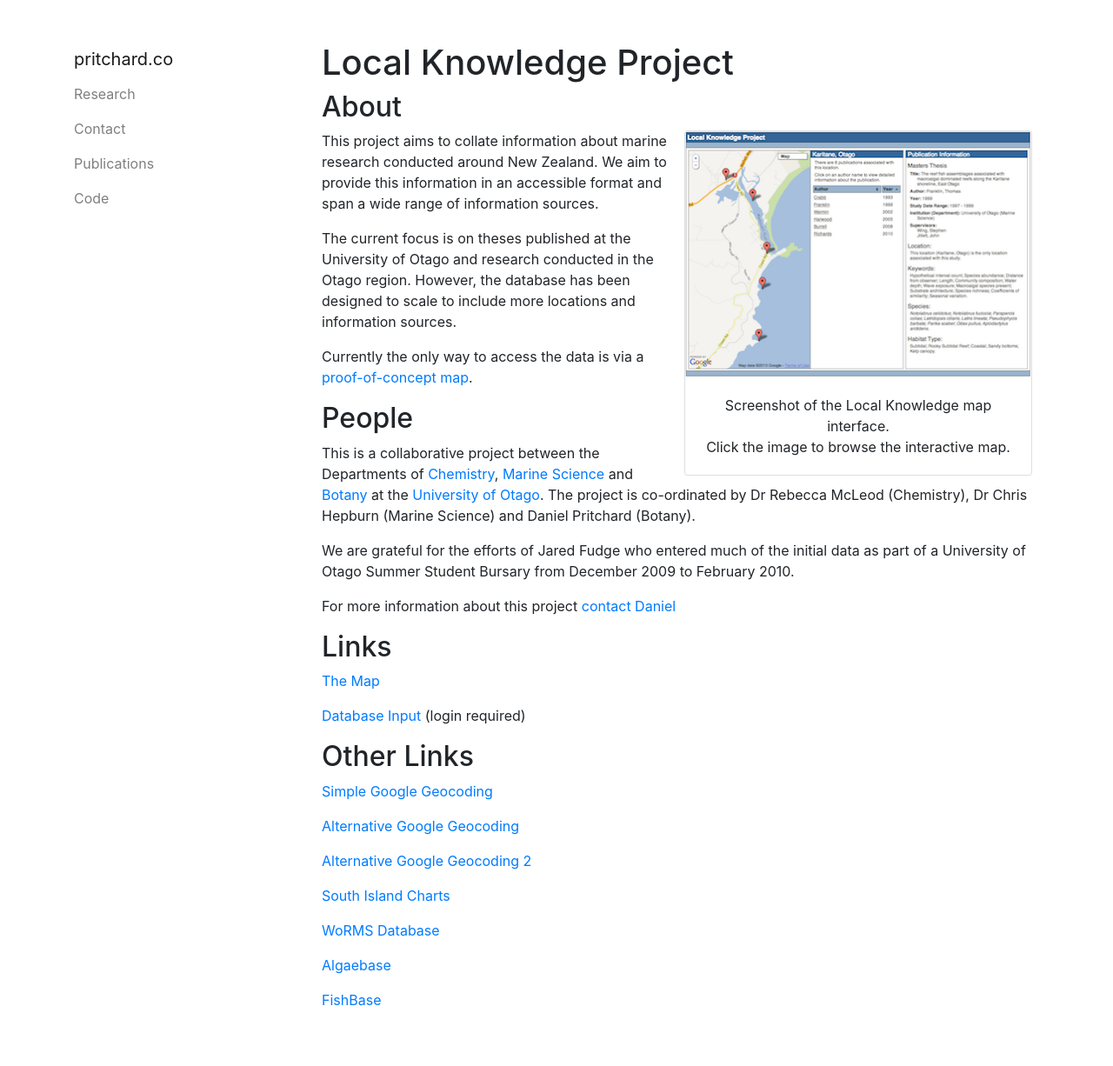
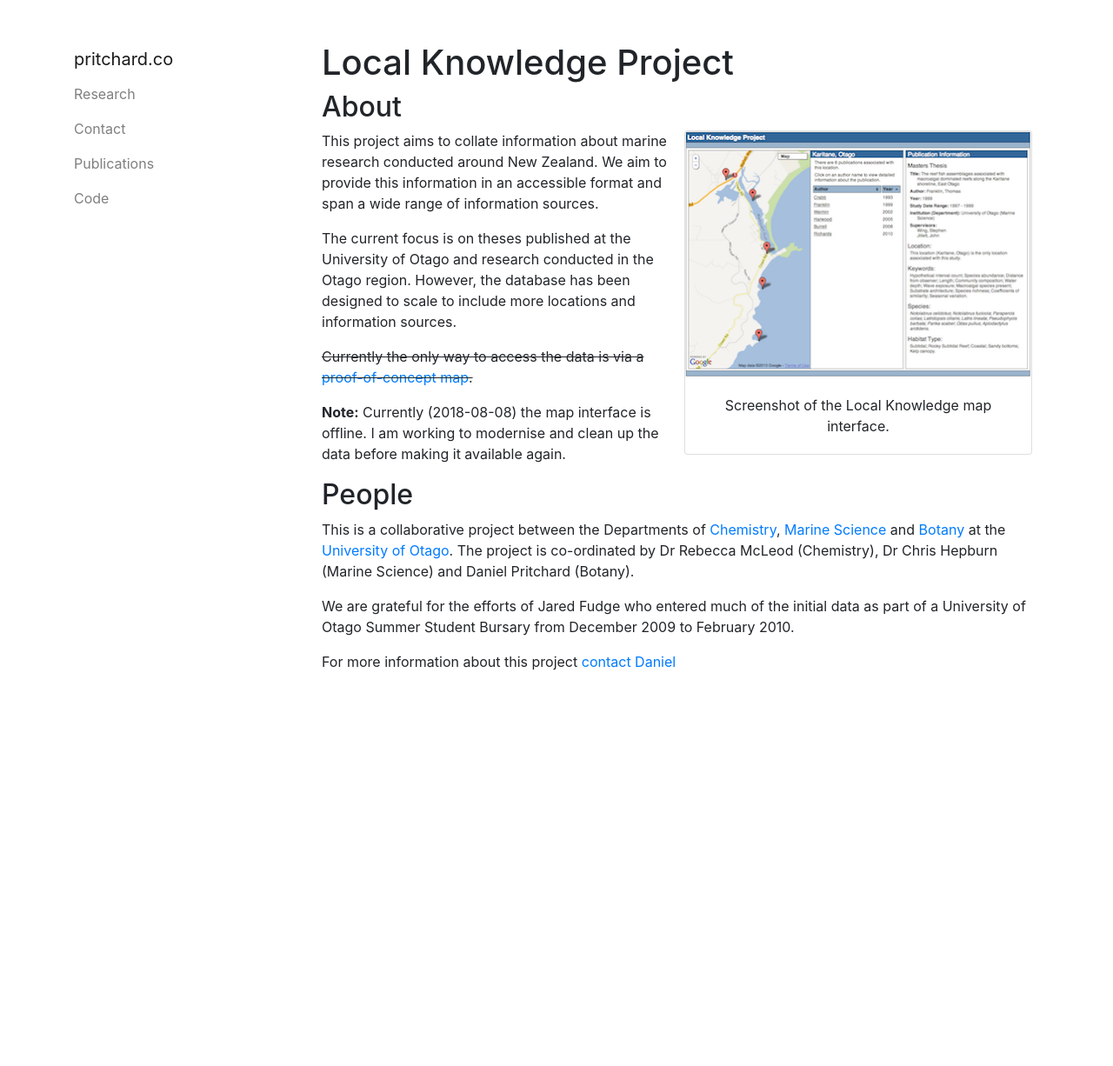
Before and after one commit to dpritchard/web-pritchard-co, a Jekyll site: the page built from research/localknowledge/index.md, in a window 1280 px wide. Shown: the whole page at 87% size. Built offline with Jekyll 4.4.1, drawn with Linux system fonts in a browser that asks for light colours; our own code applies the rules of GitHub Pages for plain Markdown files; after the commit the page ends 900 px from its top, so only the background shows below that.

Commit message:
The map is offline for now

```diff
--- a/research/localknowledge/index.md
+++ b/research/localknowledge/index.md
@@ -7,11 +7,11 @@ layout: default
 ## About
 
 <div class="card float-sm-right mx-2" style="max-width: 400px">
-    <a href="http://db.pritchard.co/localknowledge/map/">
+    <a href="#">
         <img class="card-img-top" src="{{ "/images/LK_screenshot.png" | relative_url}}" alt="Screenshot of the Local Knowledge map interface.">
     </a>
     <div class="card-body">
-        <p class="card-text text-center">Screenshot of the Local Knowledge map interface.<br/>Click the image to browse the interactive map.</p>
+        <p class="card-text text-center">Screenshot of the Local Knowledge map interface.</p>
     </div>
 </div>
 
@@ -23,8 +23,10 @@ The current focus is on theses published at the University of Otago and
 research conducted in the Otago region. However, the database has been
 designed to scale to include more locations and information sources.
 
-Currently the only way to access the data is via a [proof-of-concept
-map](http://db.pritchard.co/localknowledge/map/).
+~~Currently the only way to access the data is via a [proof-of-concept
+map](http://db.pritchard.co/localknowledge/map/).~~
+
+**Note:** Currently (2018-08-08) the map interface is offline. I am working to modernise and clean up the data before making it available again.
 
 ## People
 
@@ -41,29 +43,3 @@ initial data as part of a University of Otago Summer Student Bursary
 from December 2009 to February 2010.
 
 For more information about this project [contact Daniel]({{ '/contact' | relative_url }})
-
-Links
------
-
-[The Map](http://db.pritchard.co/localknowledge/map/)
-
-[Database Input](http://db.pritchard.co/localknowledge/input_publication.php) (login required)
-
-Other Links
------------
-[Simple Google Geocoding](http://itouchmap.com/latlong.html)
-
-[Alternative Google
-Geocoding](http://gmaps-samples.googlecode.com/svn/trunk/geocoder/singlegeocode.html)
-
-[Alternative Google Geocoding
-2](http://koti.mbnet.fi/ojalesa/exam/geotest.html)
-
-[South Island
-Charts](http://www.linz.govt.nz/hydro/charts/nz202-chart-catalogue/region/Page14.aspx)
-
-[WoRMS Database](http://www.marinespecies.org/index.php)
-
-[Algaebase](http://www.algaebase.org/)
-
-[FishBase](http://www.fishbase.org/search.php)
```
